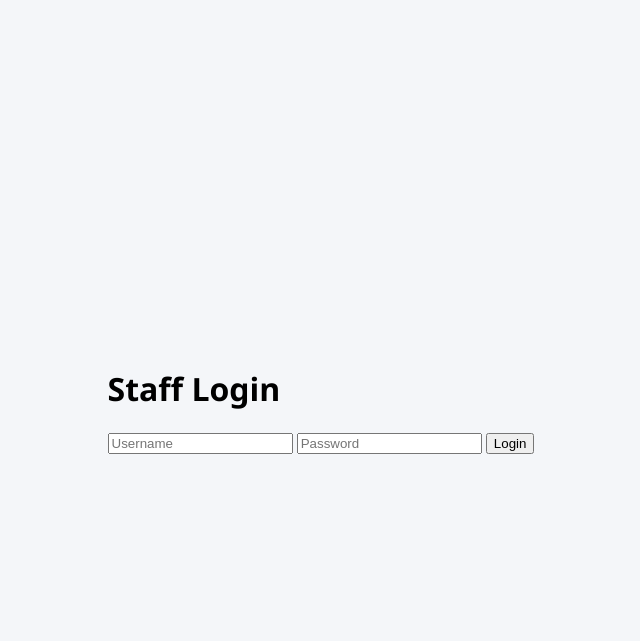
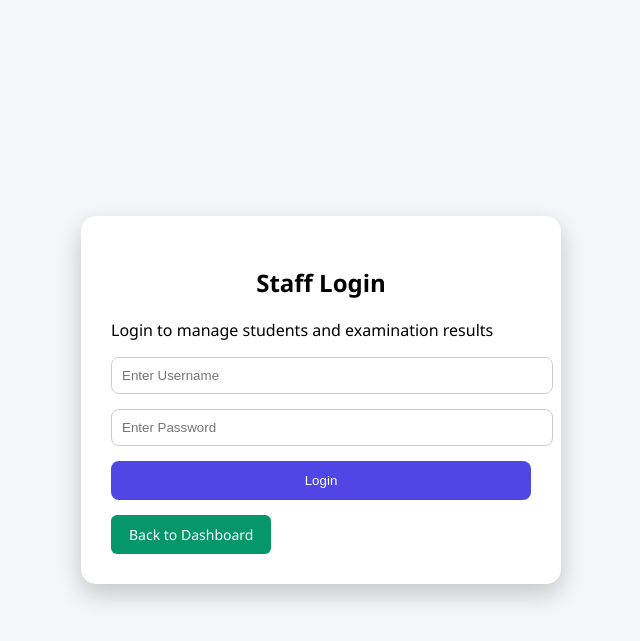
Before and after one commit to almubeen-official/final-year-quiz-game-application-, a Flask app: page /staff in a window 1280 px wide. Shown: the top 641 px of the page, without its empty margins (319-959 px from the left). Run offline with Flask 3, Linux system fonts and the light colour scheme.

Commit message:
Update staff_login.html

```diff
--- a/templates/staff_login.html
+++ b/templates/staff_login.html
@@ -2,16 +2,51 @@
 <html>
 <head>
     <title>Staff Login</title>
-    <link rel="stylesheet" href="{{ url_for('static', filename='style.css') }}">
+
+    <link rel="stylesheet"
+          href="{{ url_for('static', filename='style.css') }}">
 </head>
+
 <body>
-<div class="container">
-    <h1>Staff Login</h1>
-    <form method="post">
-        <input type="text" name="username" placeholder="Username">
-        <input type="password" name="password" placeholder="Password">
-        <button type="submit">Login</button>
-    </form>
+
+<div class="form-wrapper">
+
+    <div class="form-box">
+
+        <h2>Staff Login</h2>
+        <p class="form-subtitle">
+            Login to manage students and examination results
+        </p>
+
+        <form method="post">
+
+            <input type="text"
+                   name="username"
+                   placeholder="Enter Username"
+                   required>
+
+            <input type="password"
+                   name="password"
+                   placeholder="Enter Password"
+                   required>
+
+            <button type="submit">
+                Login
+            </button>
+
+        </form>
+
+        <!-- BACK BUTTON -->
+        <div style="margin-top:15px;">
+            <a href="/"
+               class="role-btn staff">
+               Back to Dashboard
+            </a>
+        </div>
+
+    </div>
+
 </div>
+
 </body>
 </html>
```
